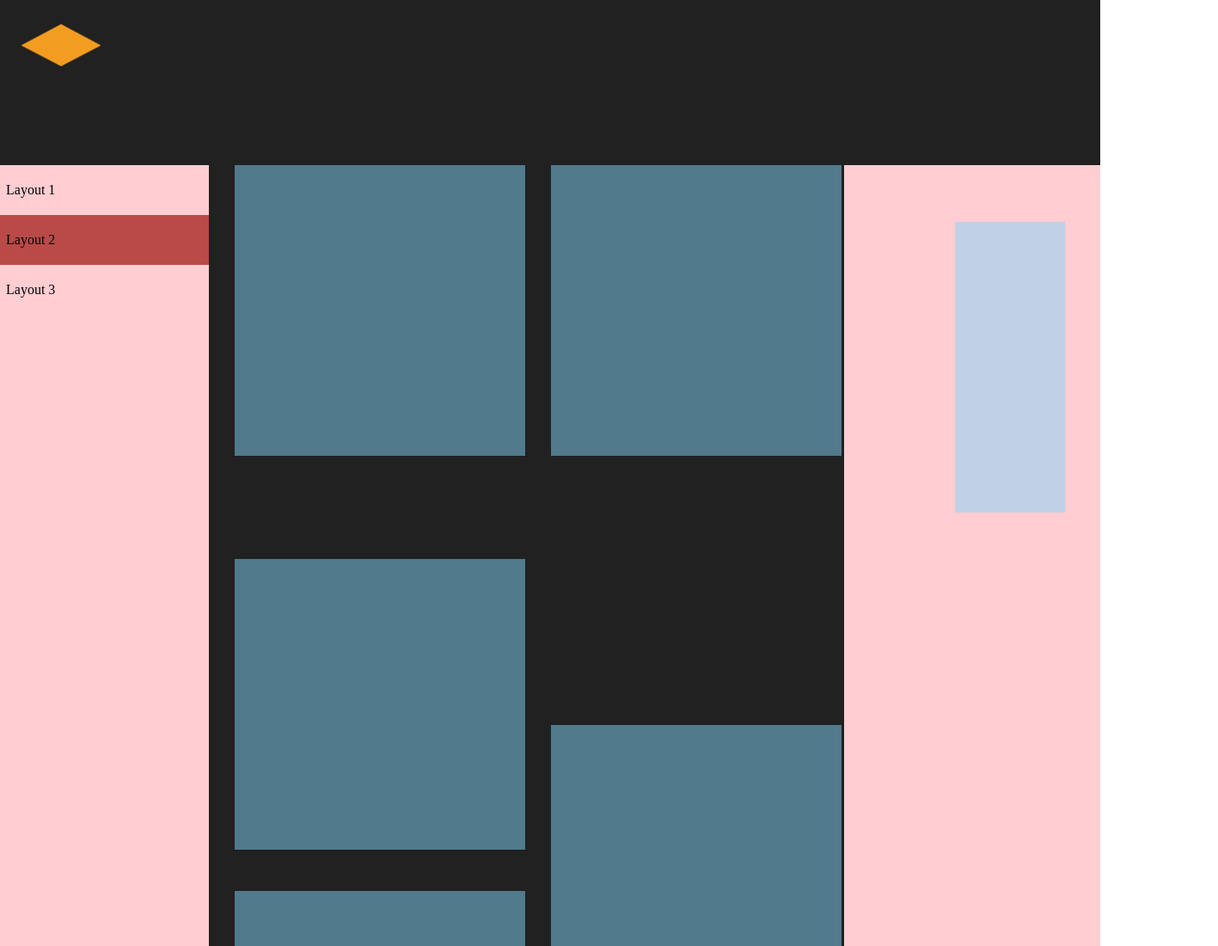
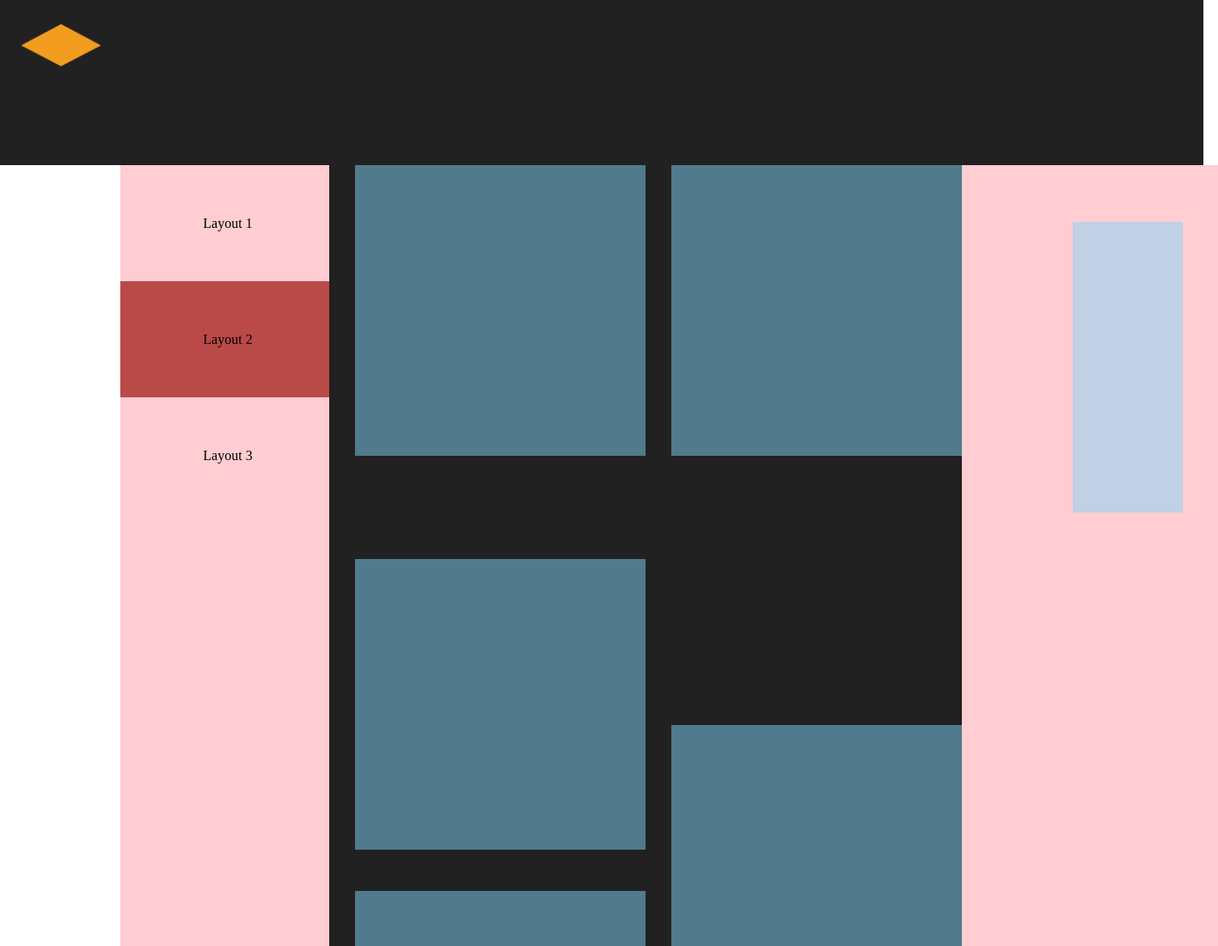
Before and after one commit to dohovic/Web-ex3, a plain HTML site: page layout2.html in a window 1280 px wide. Shown: the top 1100 px of the page at 86% size, 1417 px wide, since content can reach past the window. Drawn offline with Linux system fonts and the light colour scheme.

Commit message:
fixed layout1

```diff
--- a/css/style.css
+++ b/css/style.css
@@ -10,6 +10,7 @@ header, main, footer, nav, aside, section, article  {
 
 header, main, footer, nav {
     width: 100%;
+    margin: 0 auto;
 }
 
 header {
@@ -28,13 +29,14 @@ header {
 }
 
 #layout1-header {
-    height: 329px;
+    height: 388px;
     flex-direction: column;
     justify-content: space-between;
 }
 
 #layout2-header {
     height: 192px;
+    width: 1400px;
 
     background: #212121;
 }
@@ -45,21 +47,31 @@ header {
     flex-wrap: nowrap;
     align-items: center;
     justify-content: flex-end;
-    width: 100%;
+    /* width: 1000px; */
     height: 58px;
 }
 
+
 .nav-horizontal-container > li {
     display: flex;
-    width: 243px;
     height: 58px;
     align-items: center;
-    justify-content: center;
 
     background: #FFCDD2;
 }
 
+/* .nav-horizontal-container > li > a {
+    padding-top: 29px;
+    padding-left: 88px;
+} */
+
 .nav-item {
+    display: flex;
+    width: 243px;
+    height: 58px;
+    justify-content: center;
+    align-items: center;
+
     color: black;
 }
 
@@ -69,8 +81,6 @@ header {
 
 .nav-horizontal-container > #selected {
     display: flex;
-    width: 243px;
-    height: 58px;
 
     background: #B94A48;
 }
@@ -81,16 +91,15 @@ header {
 
 .nav-vertical-container > li {
     display: flex;
-    width: 236px;
-    height: 58px;
+    height: 135px;
     align-items: center;
-    justify-content: left;
-    padding-left: 7px;
 
     background: #FFCDD2;
 }
 
-.nav-vertical-container > li > a{
+.nav-vertical-container > li > a {
+    padding-left: 7px;
+
     color: black;
 }
 
@@ -100,7 +109,8 @@ header {
 
 #main-wrapper {
     display: flex;
-    width: 100%;
+    width: 1000px;
+    margin: 0 auto;
     background: #212121;
 }
 
@@ -108,11 +118,10 @@ header {
     display: flex;
     flex-direction: row;
     flex-wrap: nowrap;
-    align-items: top;
     justify-content: flex-start;
     padding-top: 24px;
     padding-left: 28px;
-    height: 491px;
+    height: 467px;
 }
 
 .layout1-content-container > section {
@@ -177,7 +186,6 @@ header {
 
 .side-content {
     display: flex;
-    height: 1687px;
 
     background: #FFCDD2;
 }
@@ -193,6 +201,7 @@ header {
 #aside-wrapper {
     flex-direction: column;
     justify-content: space-between;
+    height: 1687px;
     width: 298px;
     height: 1687px;
 }
```
Also changed, not shown: 1 other file.
